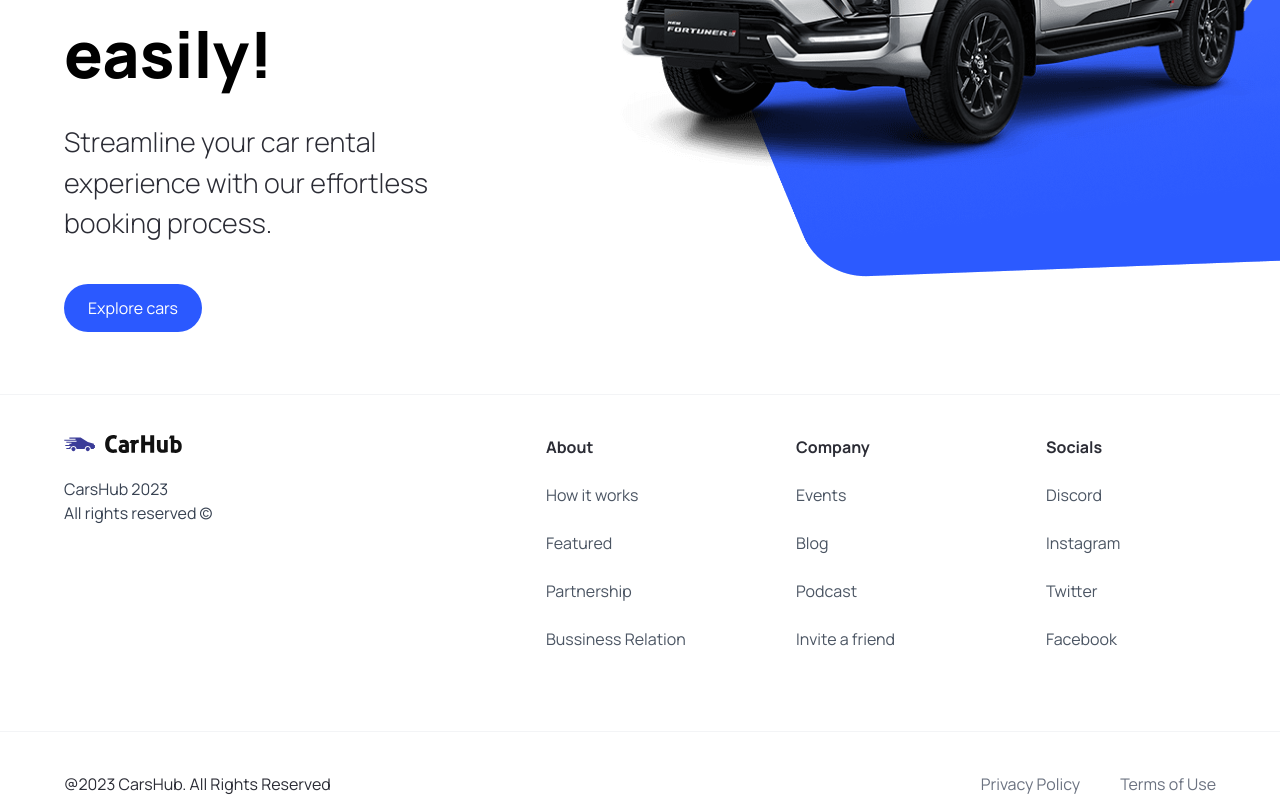
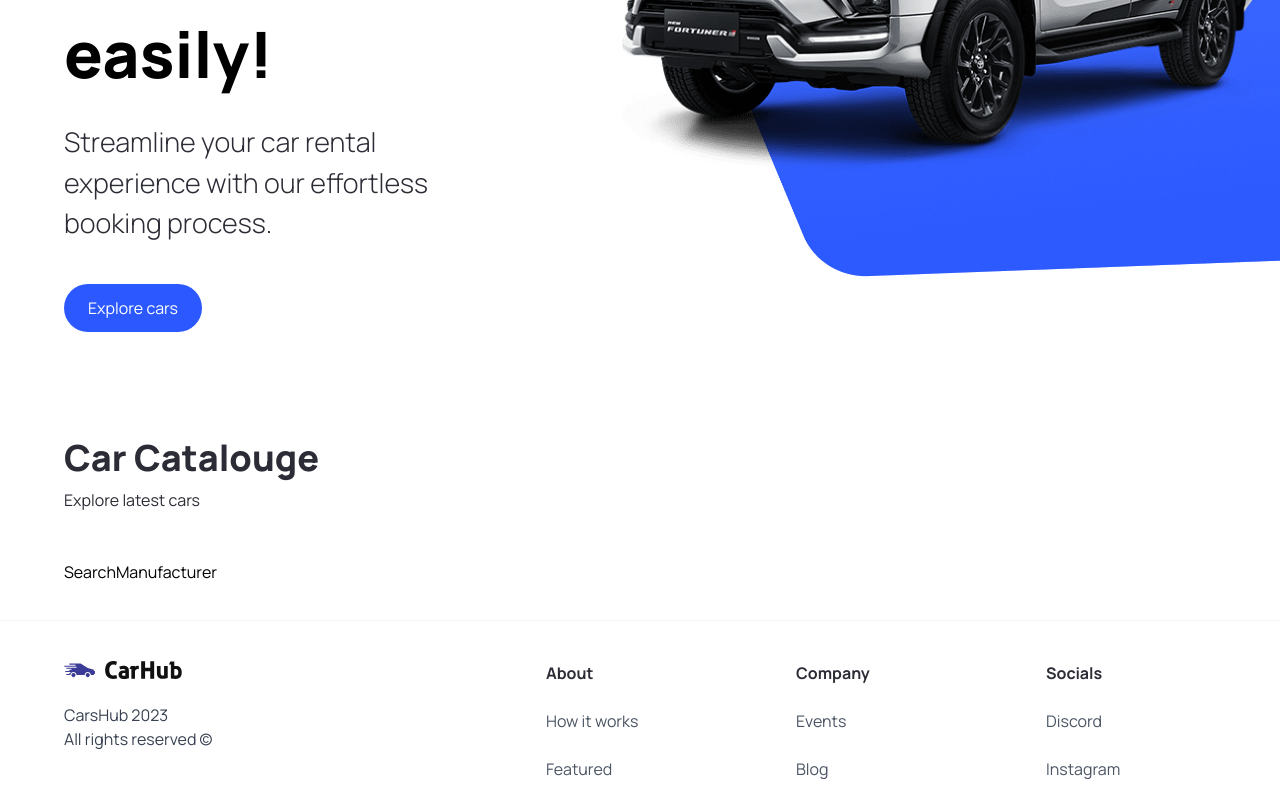
Before and after one commit to shubhamxdd/car_catalouge, a Next.js app: page / in a window 1280 px wide. Shown: the part 426-1223 px from the top of the page. Built offline with nearby package versions, Linux system fonts and the light colour scheme.

Commit message:
Create searchbar component

```diff
--- a/app/page.tsx
+++ b/app/page.tsx
@@ -1,9 +1,19 @@
-import { Hero } from "@/components";
+import { Hero, SearchBar } from "@/components";
 
 export default function Home() {
   return (
     <main className="overflow-hidden">
       <Hero />
+      <div className="mt-12 padding-x padding-y max-width" id="discover">
+        <div className="home__text-container">
+          <h1 className="text-4xl font-extrabold">Car Catalouge</h1>
+          <p>Explore latest cars</p>
+        </div>
+        <div className="home__filters">
+          <SearchBar />
+          <div className="home__filter-container">{/* filter */}</div>
+        </div>
+      </div>
     </main>
   );
 }
--- a/components/Button.tsx
+++ b/components/Button.tsx
@@ -11,7 +11,7 @@ const Button = ({
   return (
     <button
       disabled={false}
-      className={`custom-btn ${containerStyles} ${hoverStyles} hover:animate-pulse `}
+      className={`custom-btn ${containerStyles} ${hoverStyles}`}
       type={btnType || "button"}
       onClick={handleClick}
     >
--- /dev/null
+++ b/components/SearchBar.tsx
@@ -0,0 +1,23 @@
+"use client";
+
+import { useState } from "react";
+import { SearchManufacturer } from ".";
+
+const SearchBar = () => {
+  const [manufacturer, setManufacturer] = useState("");
+  const handleSubmit = () => {};
+  return (
+    <>
+      <form className="searchbar" onSubmit={handleSubmit}>
+        <div className="searchbar__item">
+          <SearchManufacturer
+            manufacturer={manufacturer}
+            setManufacturer={setManufacturer}
+          />
+        </div>
+      </form>
+    </>
+  );
+};
+
+export default SearchBar;
--- /dev/null
+++ b/components/SearchManufacturer.tsx
@@ -0,0 +1,10 @@
+import { manufacturerProps } from "@/types";
+
+const SearchManufacturer = ({
+  manufacturer,
+  setManufacturer,
+}: manufacturerProps) => {
+  return <div>SearchManufacturer</div>;
+};
+
+export default SearchManufacturer;
--- a/components/index.ts
+++ b/components/index.ts
@@ -2,5 +2,7 @@ import Button from "./Button";
 import Footer from "./Footer";
 import Hero from "./Hero";
 import Navbar from "./Navbar";
+import SearchBar from "./SearchBar";
+import SearchManufacturer from "./SearchManufacturer";
 
-export { Hero, Button, Navbar, Footer };
+export { Hero, Button, Navbar, Footer, SearchBar, SearchManufacturer };
--- a/types/index.ts
+++ b/types/index.ts
@@ -7,3 +7,8 @@ export interface ButtonProps {
   handleClick?: MouseEventHandler<HTMLButtonElement>;
   btnType?: "button" | "submit";
 }
+
+export interface manufacturerProps {
+  manufacturer: string;
+  setManufacturer: (manufacturer: string) => void;
+}
```
